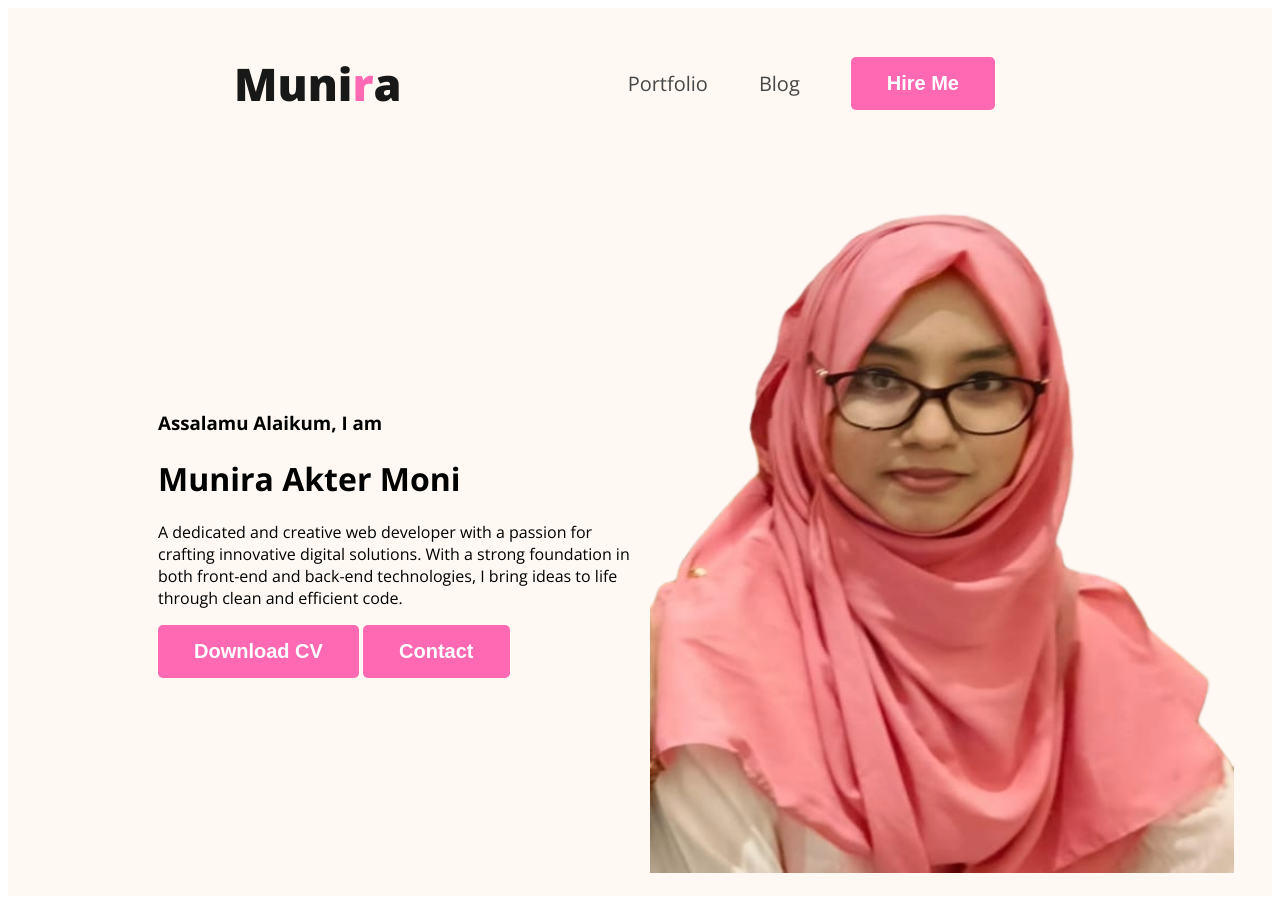
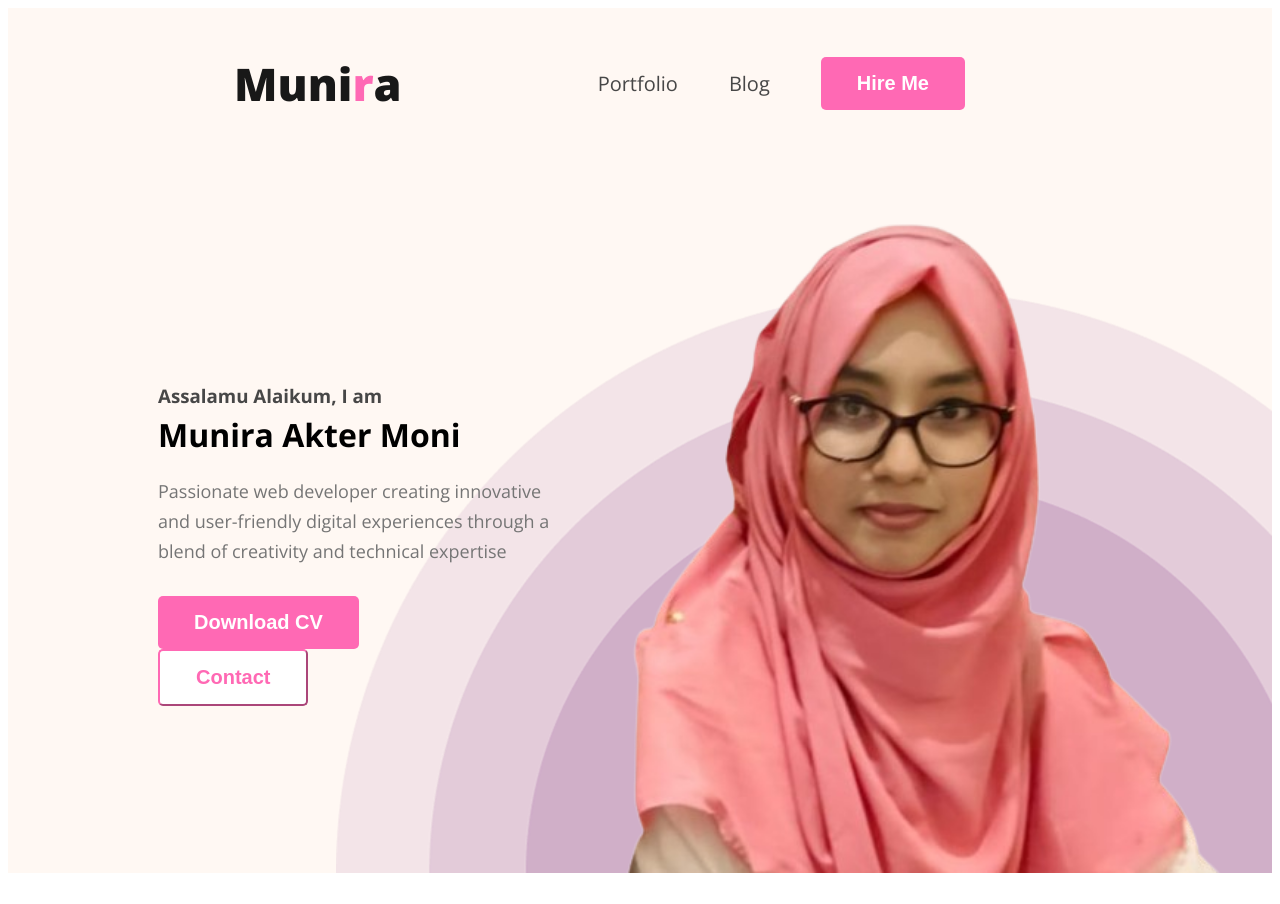
Before and after one commit to 1661-Munira/developer-portfolio, a plain HTML site: page index.html in a window 1280 px wide. After the commit the page ends 881 px from the top, so only its background shows below. Drawn offline with nearby package versions, Linux system fonts and the light colour scheme.

Commit message:
completed header

```diff
--- a/index.html
+++ b/index.html
@@ -24,11 +24,11 @@
             <div class="banner-content">
                 <h3 class="banner-greeting">Assalamu Alaikum, I am</h3>
                 <h1 class="banner-title">Munira Akter Moni</h1>
-                <p>A dedicated and creative web developer with a passion for crafting innovative digital solutions. With a strong foundation in both front-end and back-end technologies, I bring ideas to life through clean and efficient code.</p>
+                <p class="banner-description">Passionate web developer creating innovative and user-friendly digital experiences through a blend of creativity and technical expertise</p>
                 <button class="btn-primary">Download CV</button>
-                <button class="btn-primary">Contact</button>
+                <button class="btn-secondary">Contact</button>
             </div>
-            <img class="profile-pic" src="images/profile-pic2.png" alt="">
+            <img class="profile-pic" src="images/profile-pic1.png" alt="">
         </div>
     </header>
     <main>
--- a/styles/portfolio.css
+++ b/styles/portfolio.css
@@ -12,6 +12,20 @@ body {
     font-size: 20px;
     font-weight: 700;
     padding: 15px 36px;
+    margin-right: 30px;
+
+}
+
+.btn-secondary {
+    border-radius: 5px;
+    background: #FFFFFF;
+    border-color: hotpink;
+    color: hotpink;
+    font-size: 20px;
+    font-weight: 700;
+    padding: 15px 36px;
+    margin-right: 30px;
+
 }
 
 /* nav related styles */
@@ -53,17 +67,44 @@ nav a {
 /* header related styles */
 .header {
     background-color: #FFF8F3;
-    ;
+    background-image: url('../images/header_bg1.png');
+    background-repeat: no-repeat;
+    background-position: bottom right;
 }
 
 .banner {
-    padding: 38px 38px 23px 150px;
+    padding: 38px 0px 0px 150px;
     display: flex;
     align-items: center;
+    justify-content: space-between;
+}
+
+.banner-content {
+    max-width: 470px;
+}
+
+.banner-greeting {
+    color: var(--Dark-02, #474747);
+    margin-bottom: 5px;
+}
+
+.banner-title {
+    margin-top: 0px;
+    margin-bottom: 20px;
+}
+
+.banner-description {
+    margin-top: 0px;
+    margin-bottom: 30px;
+    color: var(--Dark-03, #757575);
+    font-size: 18px;
+    font-weight: 400;
+    line-height: 30px;
+    /* 166.667% */
 }
 
 .banner .profile-pic {
-    width: 584px;
+    width: 700px;
     height: 676px;
     flex-shrink: 0;
 }
```
Also changed, not shown: images/header_bg1.png (added), images/profile-pic1.png (added).
